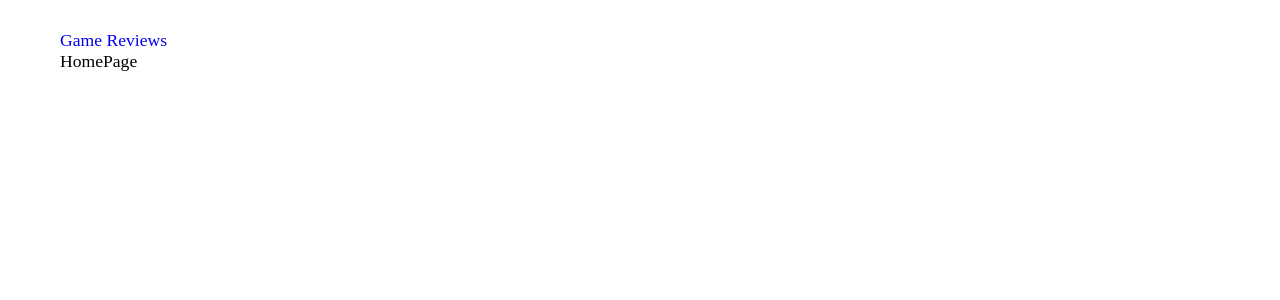
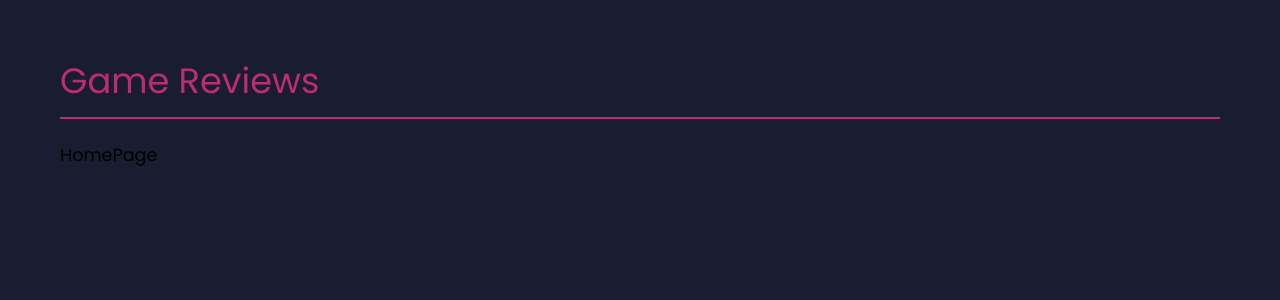
Before and after one commit to Visceral89/Game-Reviews, a React (Create React App) app in the folder frontend/: page / in a window 1280 px wide. Shown: the top 300 px of the page. Built offline with nearby package versions, Linux system fonts and the light colour scheme.

Commit message:
Moore css and moore cleanup

```diff
--- a/frontend/src/App.js
+++ b/frontend/src/App.js
@@ -1,4 +1,4 @@
-import { BrowserRouter as Router, Route, Routes, Switch } from 'react-router-dom'
+import { BrowserRouter as Router, Route, Routes } from 'react-router-dom'
 
 // Pages
 import HomePage from './pages/HomePage';
--- /dev/null
+++ b/frontend/src/components/SiteHeader.css
@@ -0,0 +1,6 @@
+h1 {
+    color: var(--link-color);
+    font-size: 2em;
+    padding-bottom: 10px;
+    border-bottom: 2px solid;
+}
--- a/frontend/src/components/SiteHeader.jsx
+++ b/frontend/src/components/SiteHeader.jsx
@@ -1,10 +1,11 @@
 import React from 'react'
 import { Link } from 'react-router-dom'
+import './SiteHeader.css'
 
 export default function SiteHeader() {
   return (
     <div className='side-header'>
-        <Link to="/">Game Reviews</Link>
+        <Link to="/"><h1>Game Reviews</h1></Link>
     </div>
   )
 }
--- a/frontend/src/index.css
+++ b/frontend/src/index.css
@@ -1,8 +1,23 @@
 
 /* Imports */
+@import url('https://fonts.googleapis.com/css2?family=Poppins&display=swap');
 
 :root {
-  --link-color: #8e2ad6;
+  --link-color: #BA2C73;
+  --font: 'Poppins', sans-serif;
+  --color-dark: #191D32;
+  --color-gray: #282F44;
+  --color-white: #FFFBFE;
+}
+
+body {
+  margin: 0 30px;
+  font-family: var(--font);
+  background: var(--color-dark);
+}
+
+h1,h2,h3,h4 {
+  font-weight: 500;
 }
 
 .App {
@@ -16,5 +31,6 @@
 
 a {
   text-decoration: none;
-  color: var();
+  color: var(--link-color);
+  border-bottom: 1px solid;
 }
```
